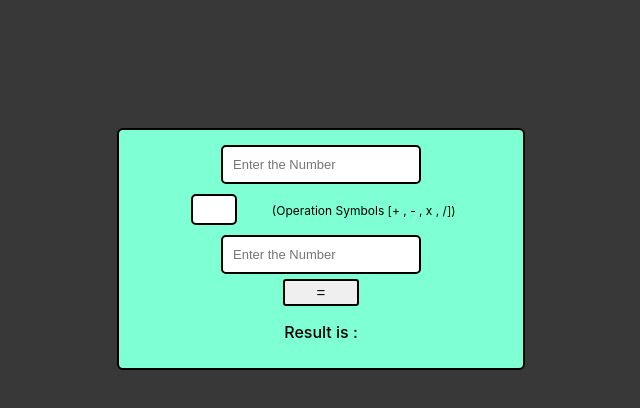
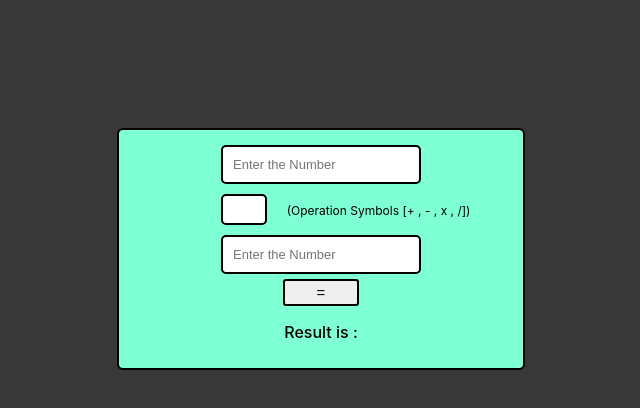
Before and after one commit to prakash-TM/Calculator-App-React-Vite, a React (Vite) app: page / in a window 1280 px wide. Shown: the top 408 px of the page, without its empty margins (331-971 px from the left). Built offline with nearby package versions, Linux system fonts and the light colour scheme.

Commit message:
added test in calsi file

```diff
--- a/src/Calci.css
+++ b/src/Calci.css
@@ -34,7 +34,8 @@ input {
     -ms-border-radius: 5px;
     -o-border-radius: 5px;
     padding: 5px 5px 5px 17px;
-    margin-right: 9%;
+    margin-right: 5%;
+    margin-left: 13%;
     width: 20px;
     font-size: 15px;
     font-weight: 500;
```
